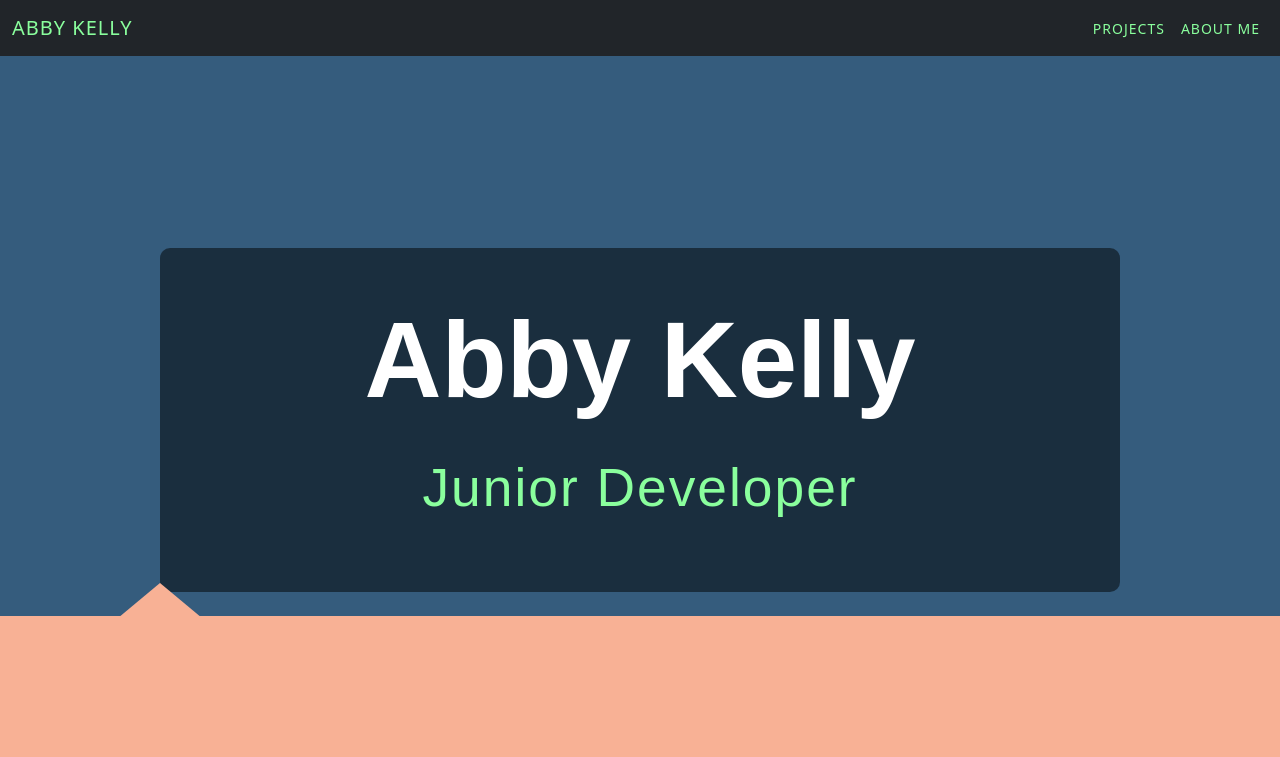
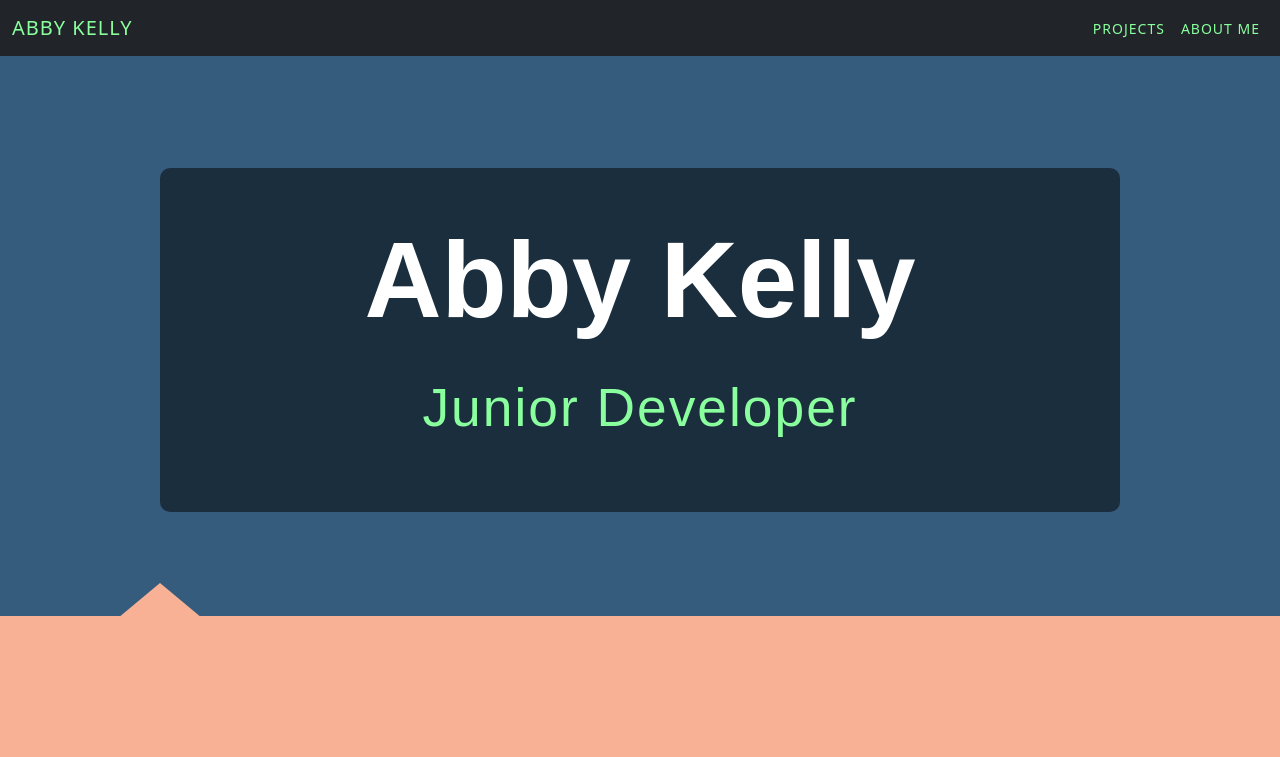
Before and after one commit to AKel4/AbbyKelly, a plain HTML site: page index.html in a window 1280 px wide. Shown: the top 757 px of the page. Drawn offline with nearby package versions, Linux system fonts and the light colour scheme; a small style sheet from the web is missing; files whose address does not match are found by name; a web font is replaced by a local one.

Commit message:
fixed top padding

```diff
--- a/style.css
+++ b/style.css
@@ -43,7 +43,7 @@ nav a {
 .title {
   font-family: "Sometime", sans-serif;
   margin: auto;
-  margin-top: 18vh;
+  margin-top: 8vh;
   align-content: center;
   background: rgba(0,0,0,0.5);
   width: 75vw;
```
